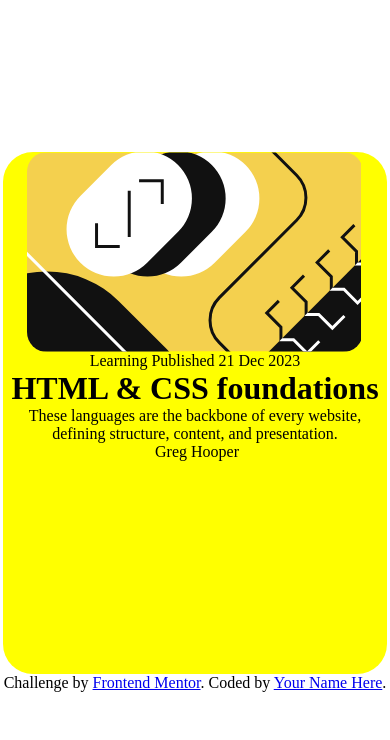
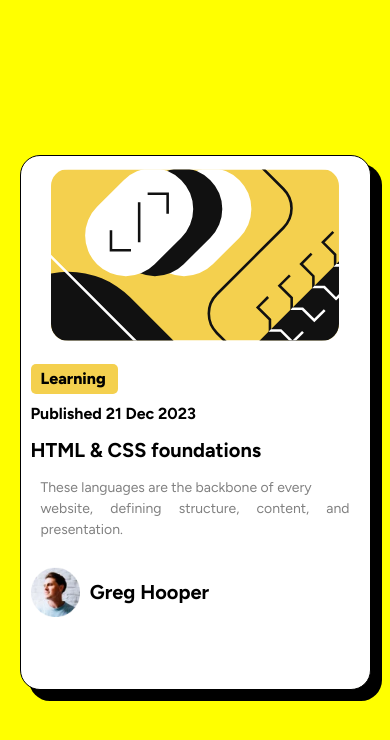
Before and after one commit to KauaGabriell/blog-preview, a plain HTML site: page index.html in a window 390 px wide. Drawn offline with Linux system fonts and the light colour scheme.

Commit message:
Projeto Blog-Review

```diff
--- a/index.html
+++ b/index.html
@@ -22,19 +22,15 @@
 
     <h1 class="title">HTML & CSS foundations</h1>
 
-    <p class="text">These languages are the backbone of every website, defining structure, content, and presentation.</p>
+    <p class="text">These languages are the backbone of every <br> website, defining structure, content, and presentation.</p>
 
-    <div class="author section">
-      <img class="author avatar" alt="">
+    <div class="author-section">
+      <img class="img-author" src="assets/images/image-avatar.webp" alt="">
       <span class="author">Greg Hooper</span>
     </div>
 
   </div>
-  <footer>
-    <div class="attribution">
-      Challenge by <a href="https://www.frontendmentor.io?ref=challenge" target="_blank">Frontend Mentor</a>.
-      Coded by <a href="#">Your Name Here</a>.
-    </div>
-  </footer>
+
+
 </body>
 </html>
--- a/style.css
+++ b/style.css
@@ -1,4 +1,5 @@
 @charset "UTF-8";
+@import url('https://fonts.googleapis.com/css2?family=Figtree:ital,wght@0,300..900;1,300..900&family=Inter:wght@100..900&display=swap');
 
 *{
     margin: 0;
@@ -12,22 +13,152 @@ body{
     justify-content: center;
     align-items: center;
     flex-direction: column;
+    background-color: yellow;
+    box-sizing: border-box;
 }
 
 .card-container{
+    flex-direction: column;
     text-align: center;
-    width: 384px;
-    height: 522px;
-    background-color: yellow;
+    width: 420px;
+    height: 535px;
+    background-color: white;
     border-radius: 30px;
+    box-shadow: 10px 10px 0px 1px;
+    border: 1px solid black;
+}
 
+.blog-category{
+    background-color: hsl(47, 88%, 63%);
+    width: 20%;
+    height: 30px;
+    display: flex;
+    justify-content: flex-start;
+    align-items: center;
+    margin: 15px;
+    padding: 10px;
+    text-align: center;
+    border-radius: 5px;
+    font-family: 'Figtree';
+    font-weight: bolder;
+    font-weight: 800;
+}
+
+.data{
+    display: flex;
+    justify-content: flex-start;
+    align-items: center;
+    margin-left: 25px;
+    margin-bottom: 10px;
+    font-family: 'FigTree';
+    font-weight: bold;
+}
+
+.title{
+    display: flex;
+    justify-content: flex-start;
+    align-items: center;
+    margin: 15px;
+    font-family: 'FigTree';
+    font-weight: bold;
+}
+
+.text{
+    padding: 0px 15px 15px 15px;
+    display: flex;
+    justify-content: flex-start;
+    line-height: 1.5em;
+    font-family: 'FigTree';
+    font-size: 16px;
+    color: hsl(0, 0%, 50%);
+    text-align: justify;
 }
 
 .container-img{
-   width: 336px;
+   width: 320px;
    height: 200px;
    margin: auto;
    display: flex;
    border-radius: 20px;
    overflow: hidden;
 }
+
+.container-img > img{
+    padding: 13px;
+    margin: 0;
+    width: 100;
+    display: flex;
+    justify-content: center;
+    align-items: center;
+    border-radius: 30px;
+}
+
+.author-section{
+    padding: 15px;
+    height: 55px;
+    display: flex;
+    justify-content: flex-start;
+    align-items: center;
+    font-family: 'FigTree';
+    font-weight: bolder;
+    font-size: 20px;
+}
+
+.author-section > span{
+    padding-left: 20px;
+}
+
+.img-author{
+    width: 10%;
+}
+
+@media only screen and (max-width: 600px) {
+    body {
+        background-color: yellow;
+    }
+    .card-container {
+        width: 90%;
+        height: auto%;
+        border-radius: 20px;
+        box-shadow: 10px 10px 0px 1px;
+        border: 1px solid black;
+    }
+    .container-img {
+        width: 90%;
+        height: auto;
+    }
+    .container-img > img {
+        width: 100%;
+    }
+    .blog-category {
+        width: 25%;
+        margin: 10px;
+    }
+    .data {
+        margin: 10px;
+    }
+    .title {
+        margin-left:  10px;
+        font-size: 20px;
+    }
+    .text {
+        margin: 10px;
+        padding: 0 10px;
+        font-size: 14px;
+    }
+
+    .text > p{
+        margin: 10px;
+    }
+
+    .author-section {
+        margin-top: 25px;
+        padding: 10px;
+    }
+    .author-section > span {
+        padding-left: 10px;
+    }
+    .img-author {
+        width: 15%;
+    }
+}
```
